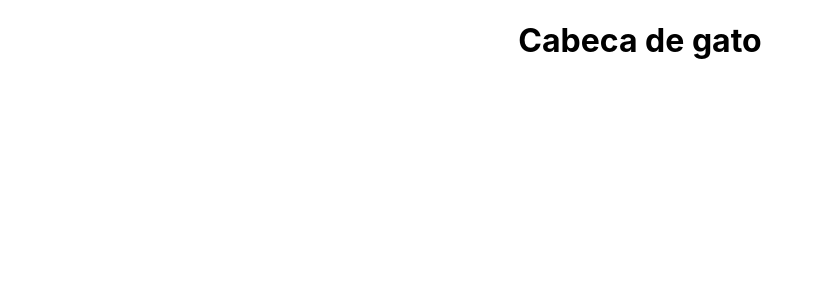
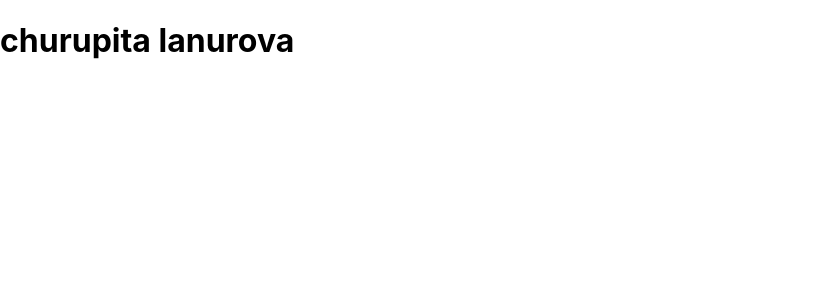
Before and after one commit to galvaolucas/portfolio-lucasgalvao, a React (Create React App) app: page / in a window 1280 px wide. Shown: the top 300 px of the page, without its empty margins (0-823 px from the left). Built offline with nearby package versions, Linux system fonts and the light colour scheme.

Commit message:
alteracao js

```diff
--- a/src/App.js
+++ b/src/App.js
@@ -1,11 +1,11 @@
-import './App.css';
+import React from 'react'
 
 function App() {
   return (
-    <div className="App">
-      <h1> Cabeca de gato </h1>
+    <div>
+      <h1> churupita lanurova </h1>
     </div>
-  );
+  )
 }
 
-export default App;
+export default App
```
